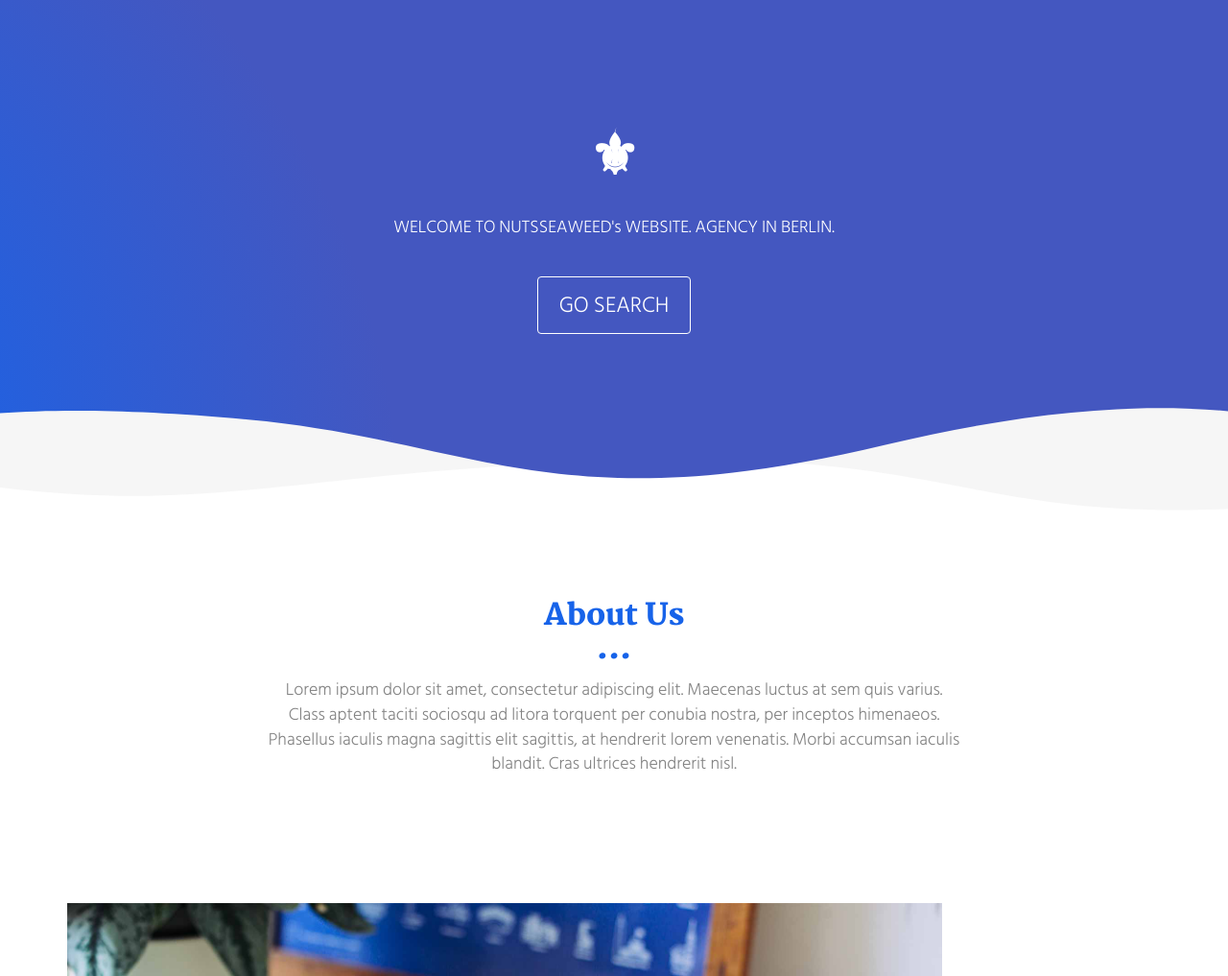
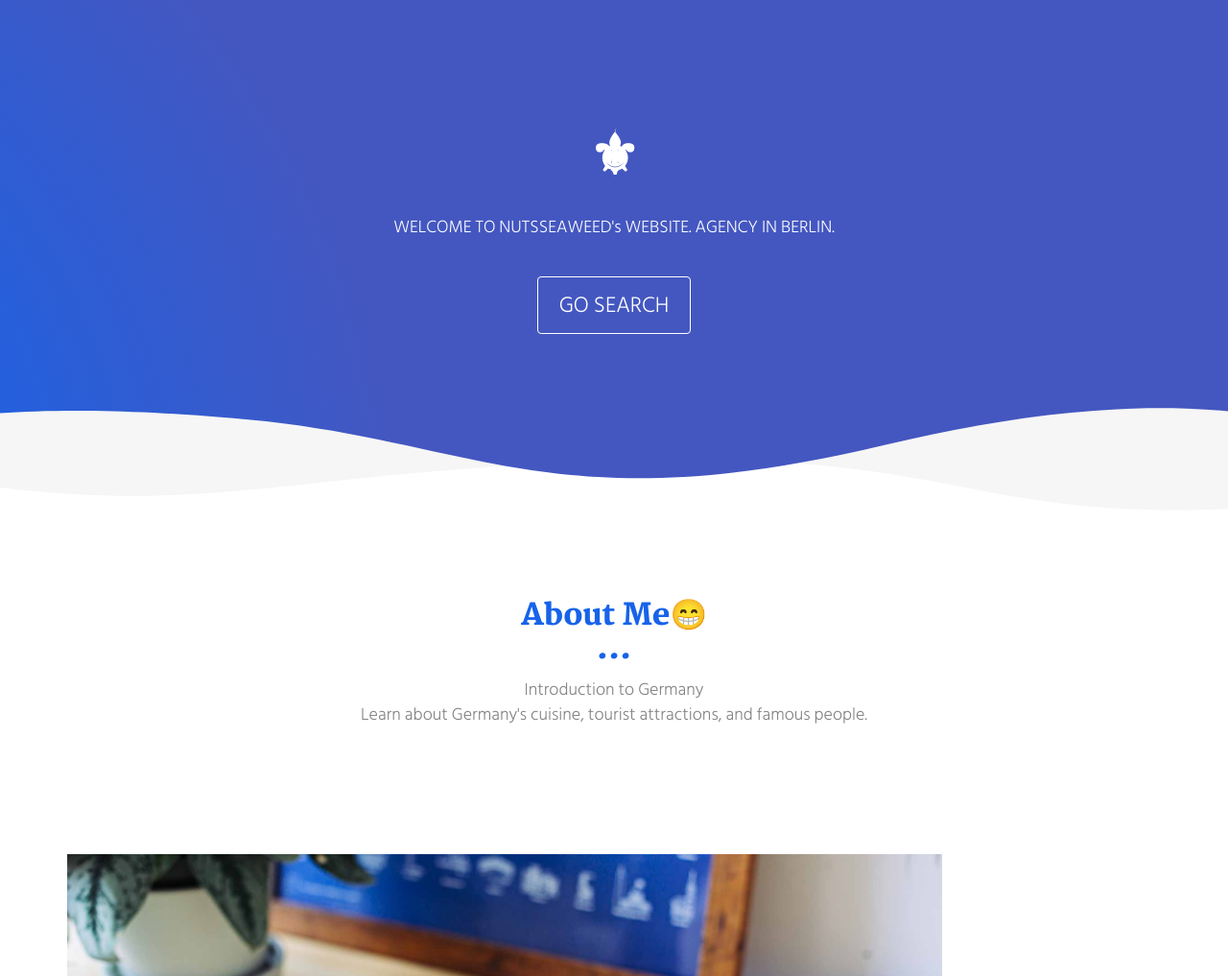
Before and after one commit to nutsseaweed/web, a plain HTML site: page index.html in a window 1280 px wide. Shown: the part 83-1100 px from the top of the page at 96% size. Drawn offline with Linux system fonts and the light colour scheme.

Commit message:
Update index.html

```diff
--- a/index.html
+++ b/index.html
@@ -74,11 +74,10 @@
       <div class="row">
         <div class="col-xs-12 col-md-8 col-md-offset-2">
           <div class="text-center">
-            <h2>About Us</h2>
-            <p>Lorem ipsum dolor sit amet, consectetur adipiscing elit. Maecenas luctus at sem quis varius.
+            <h2>About Me😁</h2>
+            <p>Introduction to Germany
             <br>
-            Class aptent taciti sociosqu ad litora torquent per conubia nostra, per inceptos himenaeos. Phasellus iaculis magna sagittis elit sagittis, at hendrerit lorem venenatis. Morbi accumsan iaculis blandit. Cras ultrices hendrerit nisl.</p>
-          </div>
+Learn about Germany's cuisine, tourist attractions, and famous people.          </div>
        </div>
       </div>
     </div>
```
